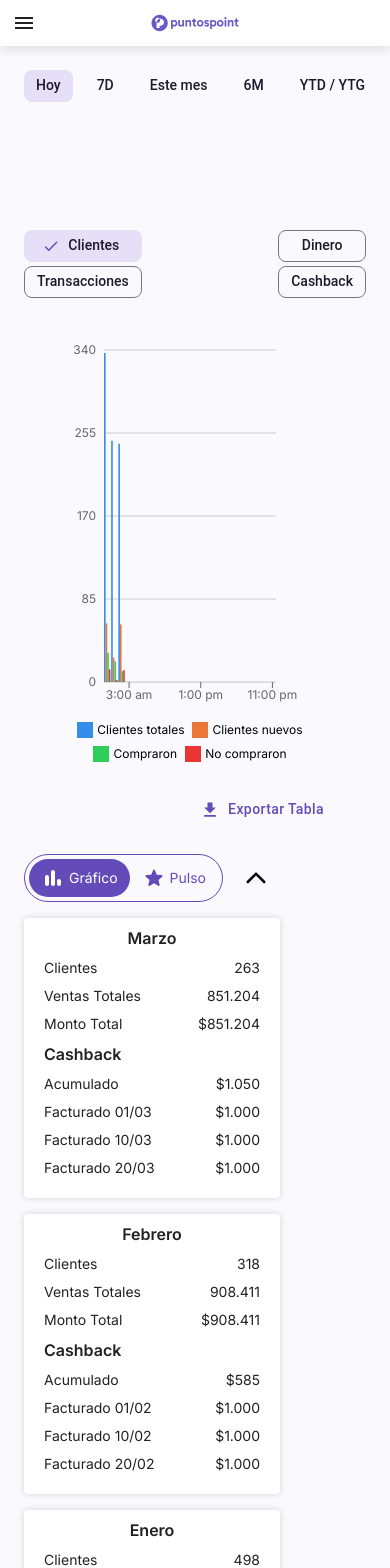
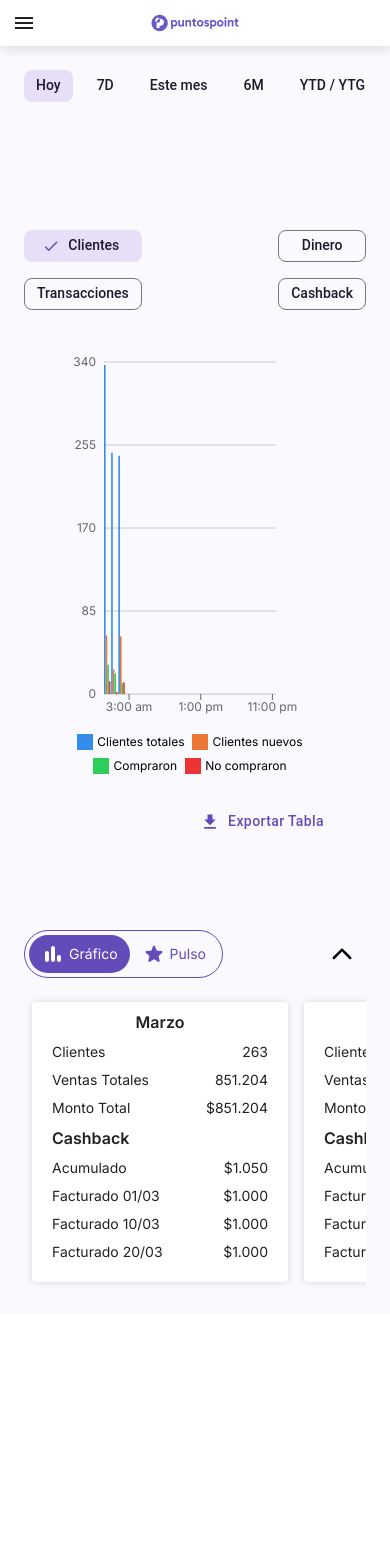
Before and after one commit to ilemarandrade/puntospoint-test-frontend, a Next.js app: page /dashboard in a window 390 px wide. Shown: the top 1568 px of the page. After the commit the page ends 1314 px from the top, so only its background shows below. Built offline with nearby package versions, Linux system fonts and the light colour scheme.

Commit message:
style: :lipstick: add style responsive to AsideDashboard component

```diff
--- a/src/app/(private)/dashboard/page.tsx
+++ b/src/app/(private)/dashboard/page.tsx
@@ -45,7 +45,7 @@ const DashboardPage = () => {
       className="p-6 md:py-8 md:px-16"
       spacing={3}
     >
-      <Grid2 component="section" size={{ md: 9 }} className="space-y-8">
+      <Grid2 component="section" size={{ xs: 12, lg: 9 }} className="space-y-8">
         <FiltersDashboard onChangeFilter={onChangeFilter} />
 
         {isParameterYDTAndYGT ? (
@@ -72,7 +72,7 @@ const DashboardPage = () => {
         />
       </Grid2>
 
-      <Grid2 component="aside" size={{ md: 3 }}>
+      <Grid2 component="aside" size={{ xs: 12, lg: 3 }}>
         <AsideDashboard />
       </Grid2>
     </Grid2>
--- a/src/components/aside-dashboard/index.tsx
+++ b/src/components/aside-dashboard/index.tsx
@@ -33,23 +33,40 @@ const AsideDashboard = () => {
   };
 
   return (
-    <div className="space-y-4 ">
+    <div className="space-y-4 mt-16 xl:mt-0">
       <div className="flex justify-between">
         <SwitchCustom onClick={() => {}} />
 
-        <ButtonBase className="h-12 w-12" onClick={toggleCollapse}>
+        <ButtonBase
+          className="h-12 w-12 hidden xl:block"
+          onClick={toggleCollapse}
+        >
           <ArrowBackIosNewRoundedIcon
             fontSize="medium"
             className={` ${!isCollapsed ? '-rotate-[270deg]' : '-rotate-90'}`}
           />
         </ButtonBase>
       </div>
-      <div className={`h-full ${isCollapsed ? '-space-y-24' : 'space-y-4'}`}>
+      <div
+        className={`h-full ${
+          isCollapsed ? 'xl:-space-y-24' : 'xl:space-y-4'
+        } flex xl:block gap-4 overflow-x-auto p-2 xl:p-0`}
+      >
+        {isLoading ? (
+          <div className="flex  xl:flex-col gap-4">
+            {[...Array(3)].map((_, index) => (
+              <CardPulsoSkeleton key={`card-skeleton-${index}`} />
+            ))}
+          </div>
+        ) : (
+          <>
             {data?.length
               ? data.map((item, index) => (
                   <CardPulso
                     key={`card-${index}`}
-                className={isCollapsed ? `!z-${(index + 1) * 10} relative` : ''}
+                    className={
+                      isCollapsed ? `!z-${(index + 1) * 10} relative` : ''
+                    }
                     data={{
                       date: new Date(item.date),
                       clients: item.totalCustomers,
@@ -61,13 +78,7 @@ const AsideDashboard = () => {
                   />
                 ))
               : null}
-
-        {isLoading && (
-          <div className="flex flex-col gap-4">
-            {[...Array(3)].map((_, index) => (
-              <CardPulsoSkeleton key={`card-skeleton-${index}`} />
-            ))}
-          </div>
+          </>
         )}
       </div>
     </div>
--- a/src/components/filters-dashboard/filters-tags.tsx
+++ b/src/components/filters-dashboard/filters-tags.tsx
@@ -31,7 +31,7 @@ const FiltersTags: React.FC<IProps> = ({
 
   return (
     <div className="flex justify-between overflow-x-auto gap-1">
-      <div className="flex gap-1 md:flex-row flex-col">
+      <div className="flex gap-4 md:gap-1 md:flex-row flex-col">
         {tagsPrepared.firstGroup.map((item) => (
           <Chip
             key={item.value}
@@ -42,7 +42,7 @@ const FiltersTags: React.FC<IProps> = ({
           />
         ))}
       </div>
-      <div className="flex gap-1 md:flex-row flex-col">
+      <div className="flex gap-4 md:gap-1 md:flex-row flex-col">
         {tagsPrepared.secondGroup.map((item) => (
           <Chip
             key={item.value}
```
Lines whose indentation alone changed are shown as unchanged.
